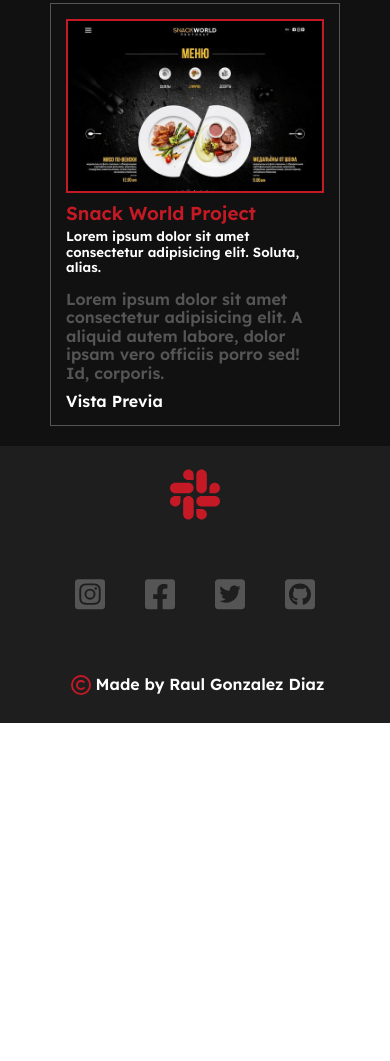
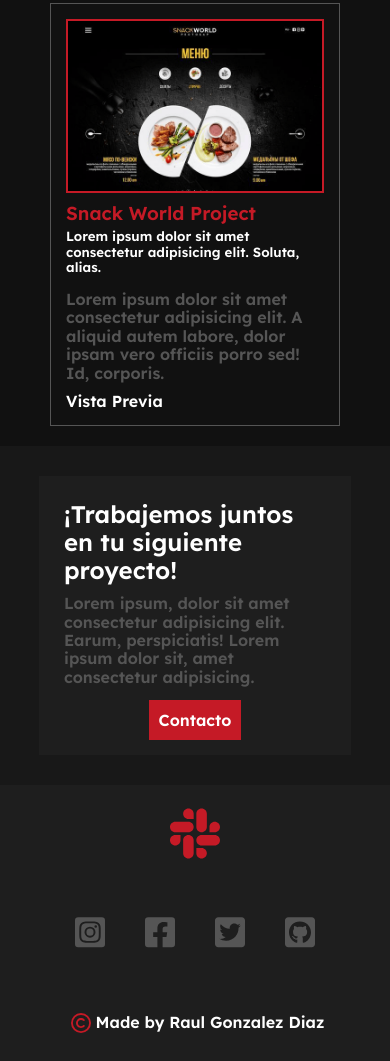
Before and after one commit to raulgodii/Portfolio, a plain HTML site: page HTML/sobremi.html in a window 390 px wide. Shown: the part 5708-6769 px from the top of the page. Before the commit the page ends 6431 px from the top, so only its background shows below. Drawn offline with Linux system fonts and the light colour scheme.

Commit message:
contacto

```diff
--- a/CSS/sobremi.css
+++ b/CSS/sobremi.css
@@ -230,6 +230,42 @@ main .grey{
     margin: 5px 0px;
 }
 
+/* SECCION 6 */
+.seccion6{
+    display: flex;
+    flex-flow: row nowrap;
+    justify-content: center;
+    align-items: center;
+}
+
+.seccion6 .p1{
+    background-color:#1e1e1e;
+    width: 80%;
+    align-self: center;
+    display: flex;
+    flex-flow: row nowrap;
+    justify-content: center;
+    align-items: center;
+    margin: 30px 0px;
+    padding: 25px;
+}
+
+.seccion6 h2{
+    color: white;
+    margin-bottom: 10px;
+}
+
+.seccion6 p{
+    color: #555555;
+}
+
+.seccion6 a{
+    text-decoration: none;
+    color: white;
+    background-color: rgb(197, 26, 38);
+    padding: 10px;
+}
+
 @media screen and (max-width: 650px){
     .seccion1 .datos{
         grid-template-columns: 1fr;
@@ -254,4 +290,12 @@ main .grey{
     .seccion4 article{
         padding: 20px 40px;
     }
+
+    .seccion6 .p1{
+        flex-direction: column;
+    }
+
+    .seccion6 p{
+        margin-bottom: 25px;
+    }
 }
--- a/HTML/sobremi.html
+++ b/HTML/sobremi.html
@@ -64,12 +64,12 @@
             </div>
     </section>
 
-    <section class="seccion2 grey">
+    <section class="seccion2 grey" id="certificaciones">
         <div class="retrato">
             <img src="../IMG/retrato.png" alt="retrato">
         </div>
         <div>
-            <h2>Datos Academicos</h2>
+            <h2 id="academicas">Datos Academicos</h2>
             <table class="titulos">
                 <thead>
                     <tr>
@@ -103,7 +103,7 @@
             </table>
         </div>
         <div>
-            <h2>Idiomas</h2>
+            <h2 id="idiomas">Idiomas</h2>
             <table class="titulos">
                 <thead>
                     <tr>
@@ -134,7 +134,7 @@
     </section>
 
     <section class="seccion3 black">
-        <h2>Habilidades</h2>
+        <h2 id="habilidades">Habilidades</h2>
         <div class="habilidades">
             <article>
                 <svg xmlns="http://www.w3.org/2000/svg" viewBox="0 0 448 512"><!--! Font Awesome Pro 6.3.0 by @fontawesome - https://fontawesome.com License - https://fontawesome.com/license (Commercial License) Copyright 2023 Fonticons, Inc. --><path d="M439.8 200.5c-7.7-30.9-22.3-54.2-53.4-54.2h-40.1v47.4c0 36.8-31.2 67.8-66.8 67.8H172.7c-29.2 0-53.4 25-53.4 54.3v101.8c0 29 25.2 46 53.4 54.3 33.8 9.9 66.3 11.7 106.8 0 26.9-7.8 53.4-23.5 53.4-54.3v-40.7H226.2v-13.6h160.2c31.1 0 42.6-21.7 53.4-54.2 11.2-33.5 10.7-65.7 0-108.6zM286.2 404c11.1 0 20.1 9.1 20.1 20.3 0 11.3-9 20.4-20.1 20.4-11 0-20.1-9.2-20.1-20.4.1-11.3 9.1-20.3 20.1-20.3zM167.8 248.1h106.8c29.7 0 53.4-24.5 53.4-54.3V91.9c0-29-24.4-50.7-53.4-55.6-35.8-5.9-74.7-5.6-106.8.1-45.2 8-53.4 24.7-53.4 55.6v40.7h106.9v13.6h-147c-31.1 0-58.3 18.7-66.8 54.2-9.8 40.7-10.2 66.1 0 108.6 7.6 31.6 25.7 54.2 56.8 54.2H101v-48.8c0-35.3 30.5-66.4 66.8-66.4zm-6.7-142.6c-11.1 0-20.1-9.1-20.1-20.3.1-11.3 9-20.4 20.1-20.4 11 0 20.1 9.2 20.1 20.4s-9 20.3-20.1 20.3z"/></svg>
@@ -179,7 +179,7 @@
         </div>
     </section>
     <section class="seccion4 grey">
-        <h2>Experiencia</h2>
+        <h2 id="experiencia">Experiencia</h2>
         <div class="experiencia">
             <article>
                 <img src="../IMG/apple.jpg" alt="apple">
@@ -205,7 +205,7 @@
     </section>
 
     <section class="seccion5 black">
-        <h2>Proyectos Principales</h2>
+        <h2 id="proyectos">Proyectos Principales</h2>
         <div class="proyectos">
             <article>
                 <img src="../IMG/Proyecto1.png" alt="">
@@ -237,6 +237,18 @@
             </article>
         </div>
     </section>
+
+    <section class="seccion6 grey">
+        <div class="p1">
+            <div>
+                <h2>¡Trabajemos juntos en tu siguiente proyecto!</h2>
+                <p>Lorem ipsum, dolor sit amet consectetur adipisicing elit. Earum, perspiciatis! Lorem ipsum dolor sit, amet consectetur adipisicing.</p>
+            </div>
+            <div class="enlace_p3">
+                <a href="#">Contacto</a>
+            </div>
+        </div>
+    </section>
 </main>
 
 <footer>
```
Also changed, not shown: index.html (+6 -5 lines).
